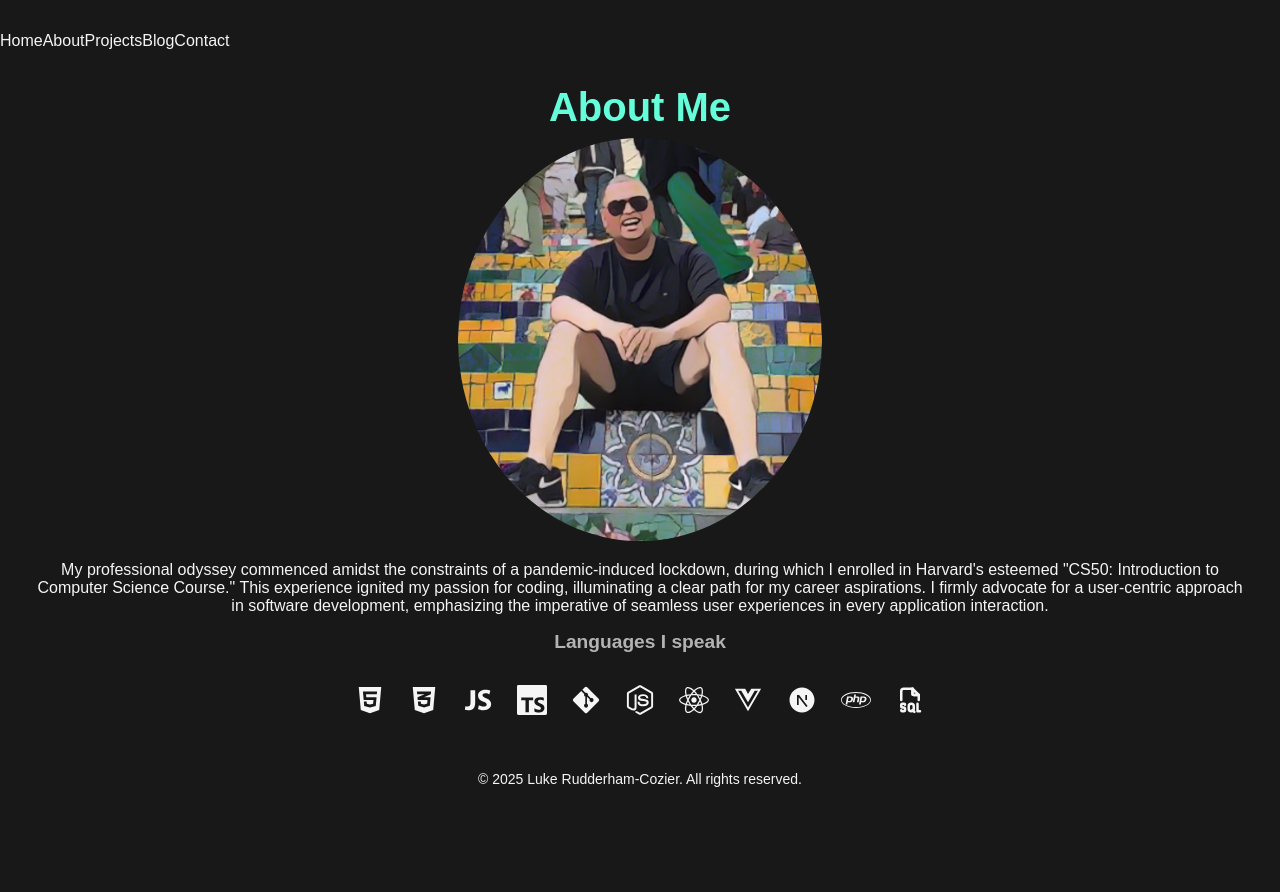
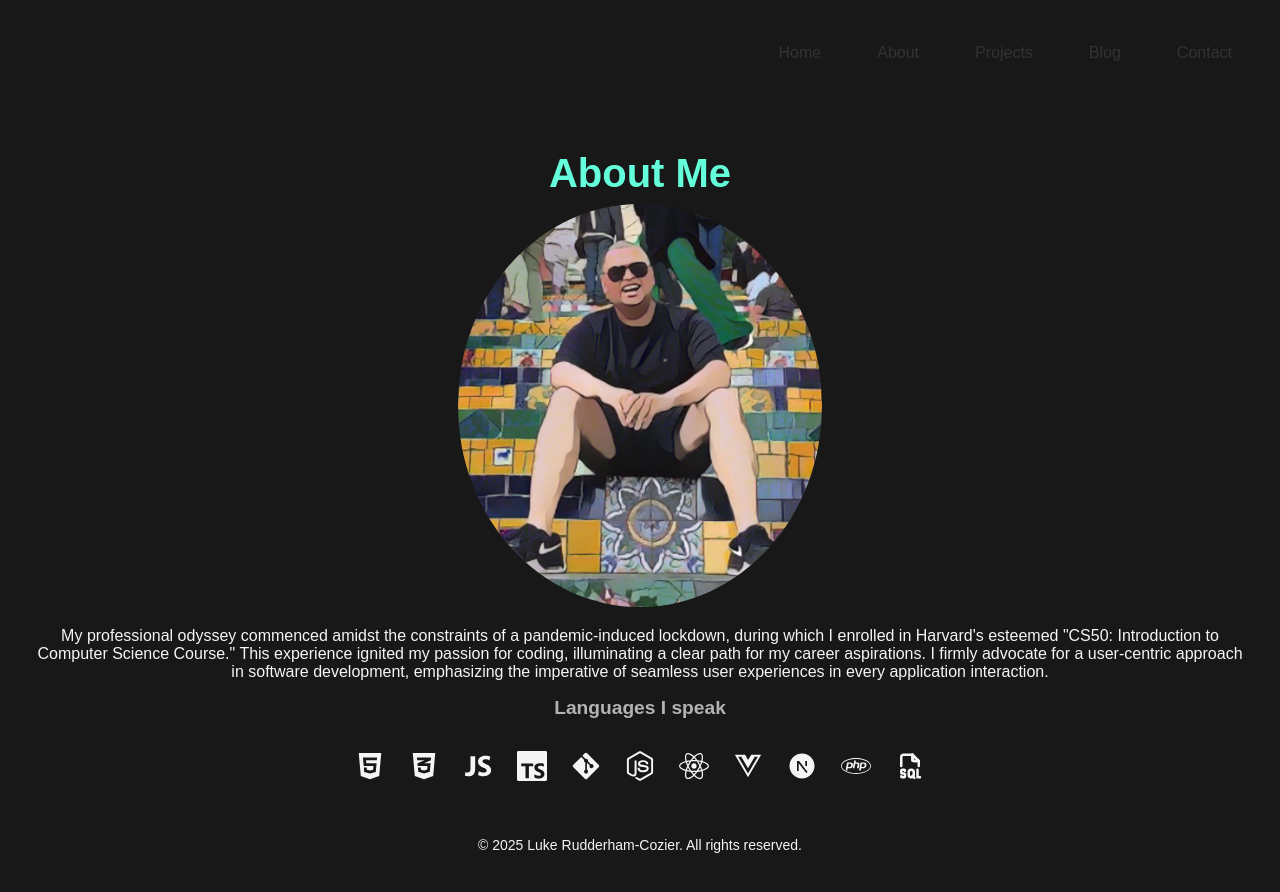
Before and after one commit to LRCozier/lacozier-devportfolio, a React (Vite) app in the folder lacportfolio/: page /lacozier-devportfolio/about in a window 1280 px wide. Before the commit the page ends 827 px from the top, so only its background shows below. Built offline with nearby package versions, Linux system fonts and the light colour scheme.

Commit message:
updated navbar

```diff
--- a/lacportfolio/src/components/Navbar/navbar.css
+++ b/lacportfolio/src/components/Navbar/navbar.css
@@ -1,57 +1,75 @@
-/*START - HEADER AND NAVIGATION - USED PREVIOUSLY IN https://github.com/LRCozier/yogiclairesite/blob/main/yoga/src/Components/Navbar/Navbar.css*/
-header {
+:root {
+  --text-color: #333;
+  --primary-background: #f8f8f8;
+}
+
+.header {
   position: fixed;
   top: 0;
-  margin-top: 2rem;
   width: 100%;
-}
-
-#logo a {
-  text-decoration: none;
-  font-size: 1rem;
-  font-family: "Numans", serif;
+  z-index: 1000;
+  background-color: var(--primary-background);
+  box-shadow: 0 2px 5px rgba(0,0,0,0.1);
 }
 
 .navbar {
-  padding: 1rem;
-  position: fixed;
-  top: 0;
-  width: 100%;
+  display: flex;
+  justify-content: space-between;
+  align-items: center;
+  padding: 1rem 2rem;
+}
+
+.portfolio-logo a {
+  text-decoration: none;
+  font-size: 1.5rem;
+  font-family: "Numans", serif;
+  color: var(--text-color);
+  font-weight: bold;
 }
 
 .nav-links {
-  display: block;
+  display: flex;
   list-style: none;
   gap: 1.5rem;
   margin: 0;
   padding: 0;
 }
 
+.nav-links li {
+  margin: 0;
+}
+
 .nav-links a {
   text-decoration: none;
   color: var(--text-color);
   font-size: 1rem;
-  float: left;
+  padding: 0.5rem 1rem;
+  transition: color 0.3s ease;
 }
 
 .nav-links a:hover {
+  color: #007bff;
   outline: none;
   text-decoration: none;
 }
 
 .menu-toggle {
   display: none;
-  font-size: 1.5rem;
+  font-size: 1.8rem;
   background: none;
   border: none;
   cursor: pointer;
+  color: var(--text-color);
 }
 
 @media (max-width: 768px) {
+  .navbar {
+    padding: 1rem;
+  }
+
   .menu-toggle {
     display: block;
-    z-index: 1000;
-    position: relative;
+    z-index: 1001;
   }
 
   .nav-links {
@@ -60,24 +78,31 @@ header {
     top: 100%;
     left: 0;
     width: 100%;
+    background-color: var(--primary-background);
+    box-shadow: 0 5px 10px rgba(0,0,0,0.1);
     padding: 1rem 0;
     visibility: hidden;
     opacity: 0;
     transform: translateY(-10px);
-    transition: opacity 0.3s ease, transform 0.3s ease;
+    transition: opacity 0.3s ease, transform 0.3s ease, visibility 0.3s ease;
+    z-index: 1000;
   }
 
   .nav-links.open {
-    display: flex;
     visibility: visible;
     opacity: 1;
-    transform: translateY(0)
+    transform: translateY(0);
+    display: flex;
+  }
+
+  .nav-links li {
+    width: 100%;
   }
 
   .nav-links a {
     text-align: center;
     margin: 0.5rem 0;
+    display: block;
+    padding: 1rem;
   }
 }
-
-/*END- HEADER AND NAVIGATION*/
--- a/lacportfolio/src/components/Navbar/navbar.jsx
+++ b/lacportfolio/src/components/Navbar/navbar.jsx
@@ -9,7 +9,7 @@ const Navbar = () => {
   return(
     <>
     <header>
-      <nav>
+      <nav className="navbar">
         <div className="portfolio-logo">
 
         </div>
```
